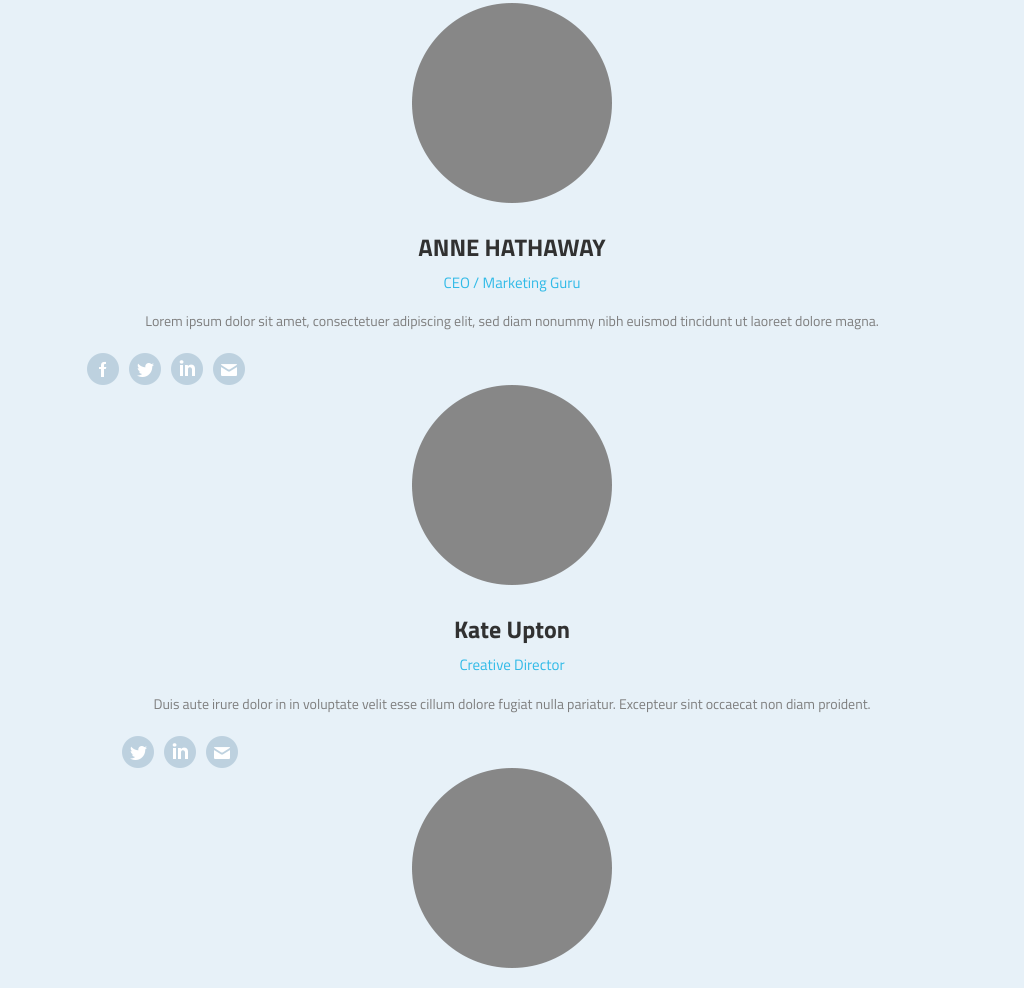
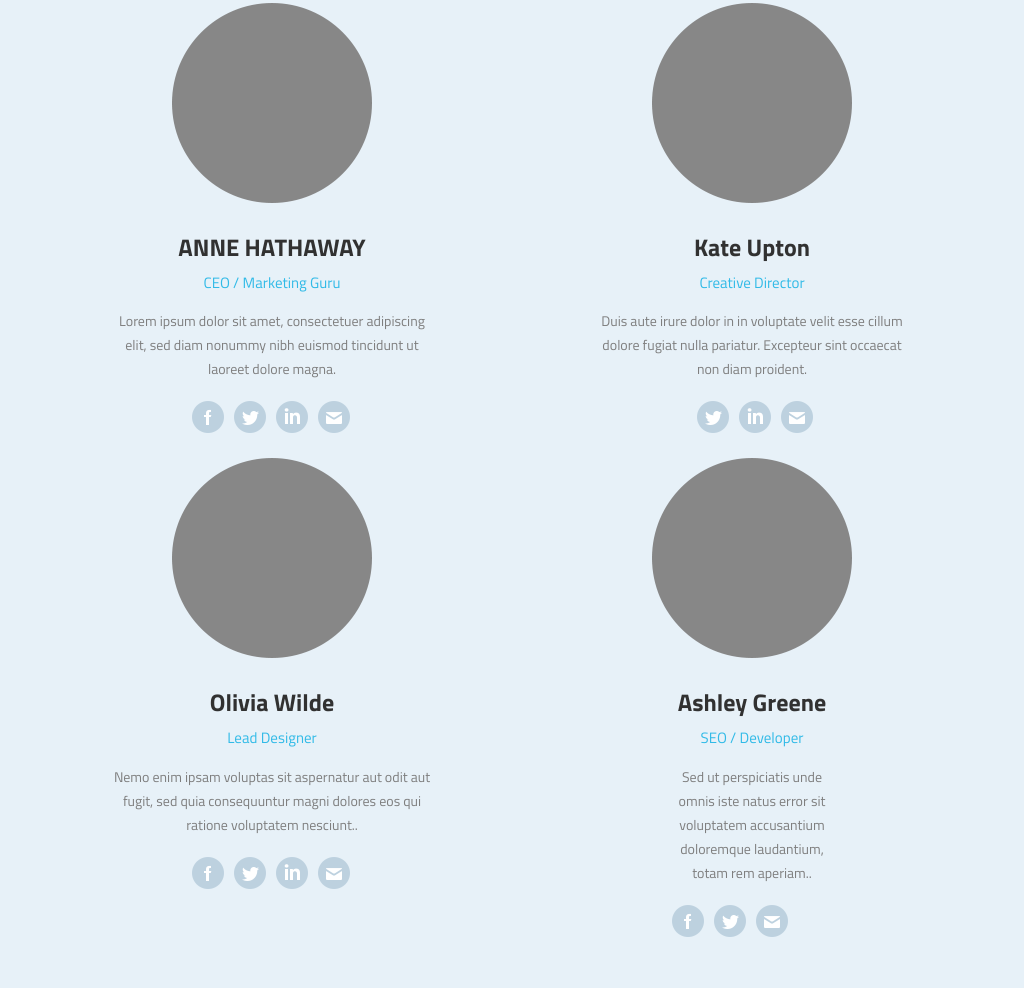
Before and after one commit to almuheetu/Cuda, a plain HTML site: page index.html in a window 1024 px wide. Shown: the part 1352-2340 px from the top of the page. Drawn offline with Linux system fonts and the light colour scheme.

Commit message:
team area responisve strted

```diff
--- a/css/responsive.css
+++ b/css/responsive.css
@@ -18,6 +18,18 @@
     }
     .pt-90 {
         padding-top: 75px;
+    }
+    .box p {
+        margin-top: 15px;
+        padding: 0px 65px;
+    }
+    .imgs {
+        margin-left: 135px;
+        margin-top: 20px;
+        margin-bottom: 25px;
+    }
+    .imgs-1 {
+        margin-left: 160px !important;
     }
 
 }
--- a/index.html
+++ b/index.html
@@ -156,7 +156,7 @@
                     </div>
                 </div>
                 <div class="row">
-                    <div class="col-xl-3 box">
+                    <div class="col-xl-3 col-md-6 box">
                         <img src="img/team/team-1.png" alt="ANNE HATHAWAY" class="team-member">
                         <h3>ANNE HATHAWAY</h3>
                         <span class="role">CEO / Marketing Guru</span>
@@ -172,7 +172,7 @@
                             </ul>
                         </div>
                     </div>
-                    <div class="col-xl-3 box">
+                    <div class="col-xl-3 col-md-6 box">
                         <img src="img/team/team-1.png" alt="ANNE HATHAWAY" class="team-member">
                         <h3>Kate Upton</h3>
                         <span class="role">Creative Director</span>
@@ -186,7 +186,7 @@
                             </ul>
                         </div>
                     </div>
-                    <div class="col-xl-3 box">
+                    <div class="col-xl-3 col-md-6 box">
                         <img src="img/team/team-1.png" alt="ANNE HATHAWAY" class="team-member">
                         <h3>Olivia Wilde</h3>
                         <span class="role">Lead Designer</span>
@@ -201,7 +201,7 @@
                             </ul>
                         </div>
                     </div>
-                    <div class="col-xl-3 box">
+                    <div class="col-xl-3 col-md-6 box">
                         <img src="img/team/team-1.png" alt="ANNE HATHAWAY" class="team-member">
                         <h3>Ashley Greene</h3>
                         <span class="role">SEO / Developer</span>
```
